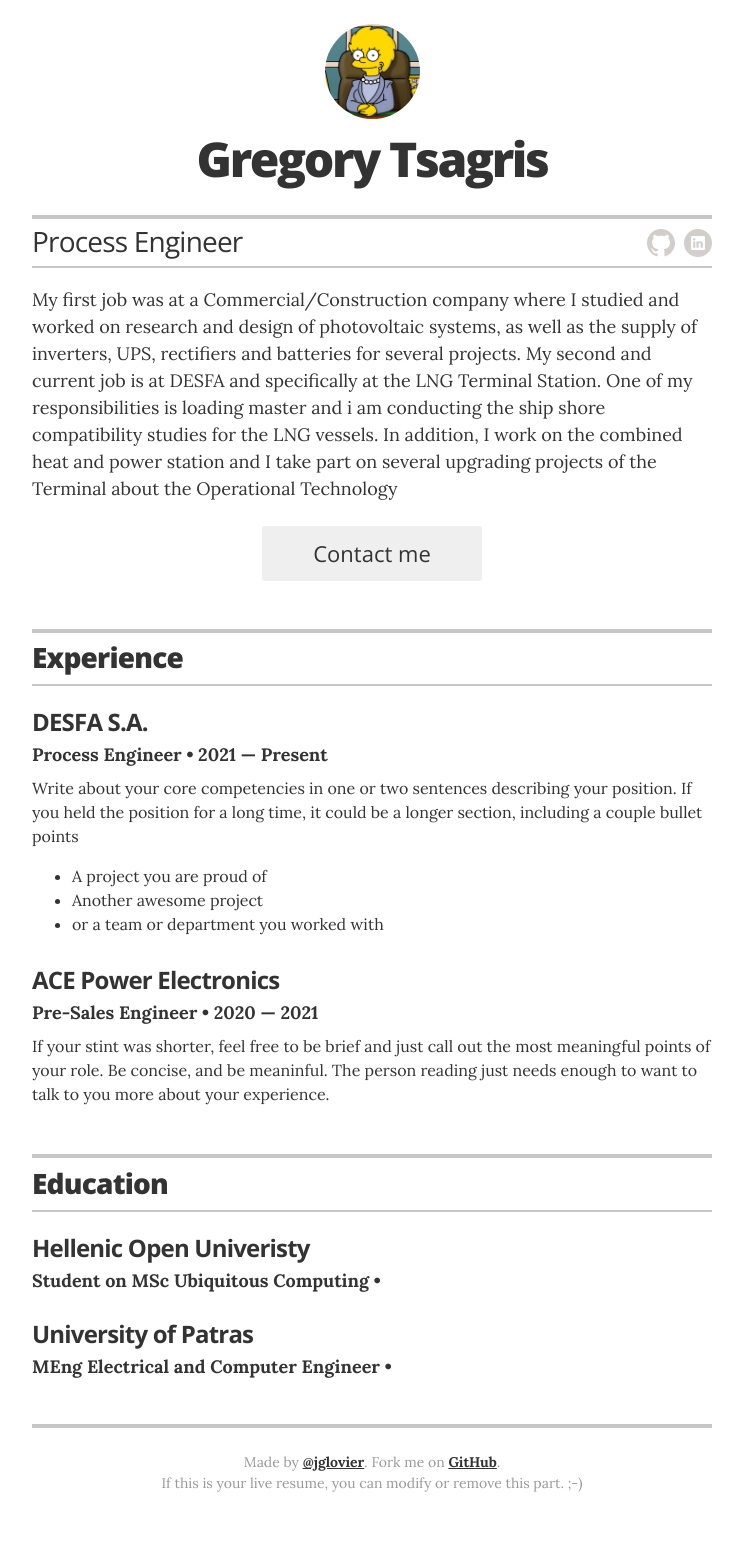
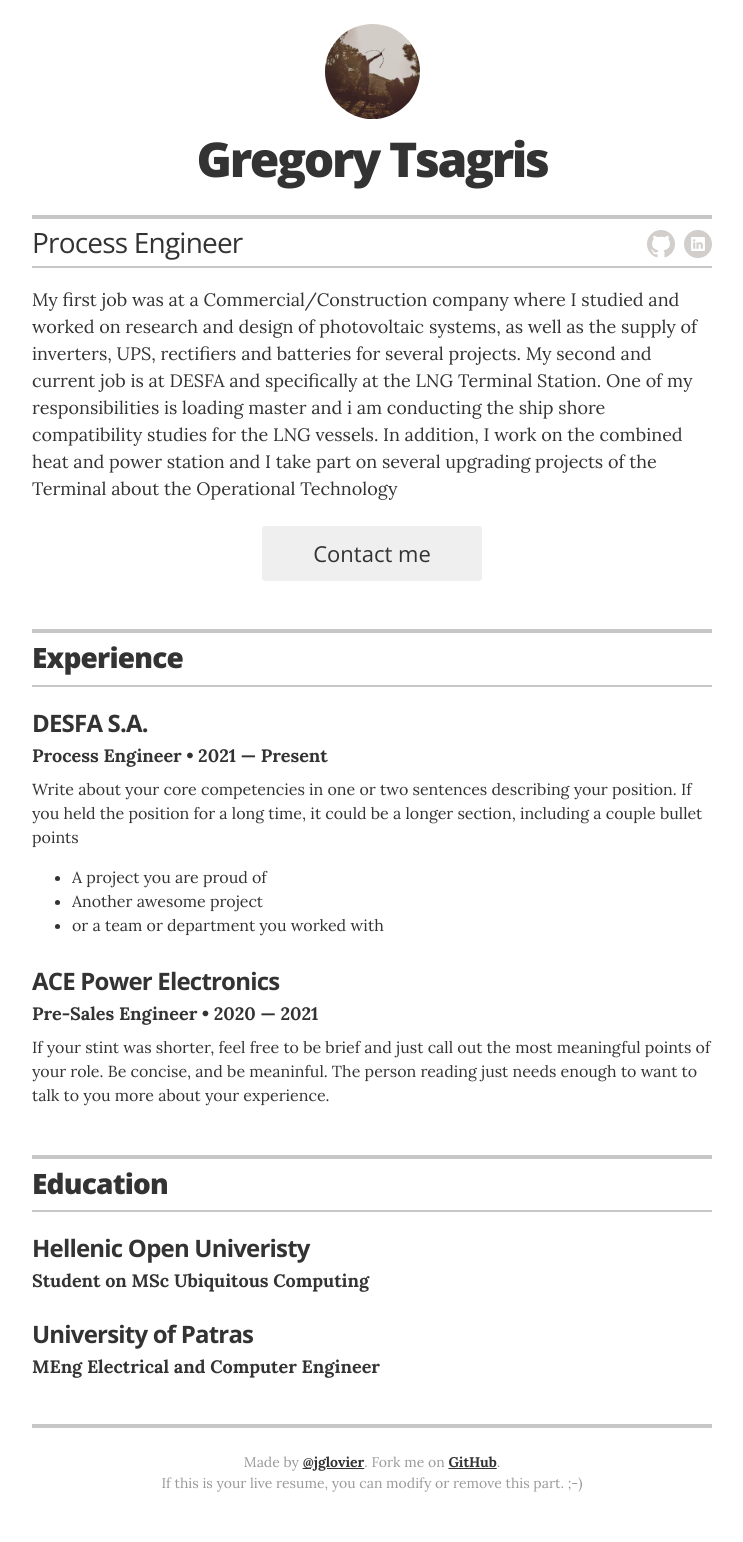
Before and after one commit to gregtsag/gregtsag.github.io, a Jekyll site: the page built from index.html, in a window 1280 px wide. Shown: the whole page, without its empty margins (268-1011 px from the left). Built offline with Jekyll 4.4.1, drawn with Linux system fonts in a browser that asks for light colours.

Commit message:
photo and bullets

```diff
--- a/_layouts/resume.html
+++ b/_layouts/resume.html
@@ -79,7 +79,7 @@
         {% for education in site.data.education %}
         <div class="resume-item" itemscope itemprop="alumniOf" itemtype="http://schema.org/CollegeOrUniversity">
           <h3 class="resume-item-title" itemprop="name">{{ education.uni }}</h3>
-          <h4 class="resume-item-details group" itemprop="description">{{ education.degree }} &bull; {{ education.year }}</h4>
+          <h4 class="resume-item-details group" itemprop="description">{{ education.degree }} {{ education.year }}</h4>
           <h5 class="resume-item-details award-title" itemprop="description">{{ education.award }}</h5>
           <p class="resume-item-copy" itemprop="description">
             <ul class="resume-item-list">
```
Also changed, not shown: images/avatar.jpg.
